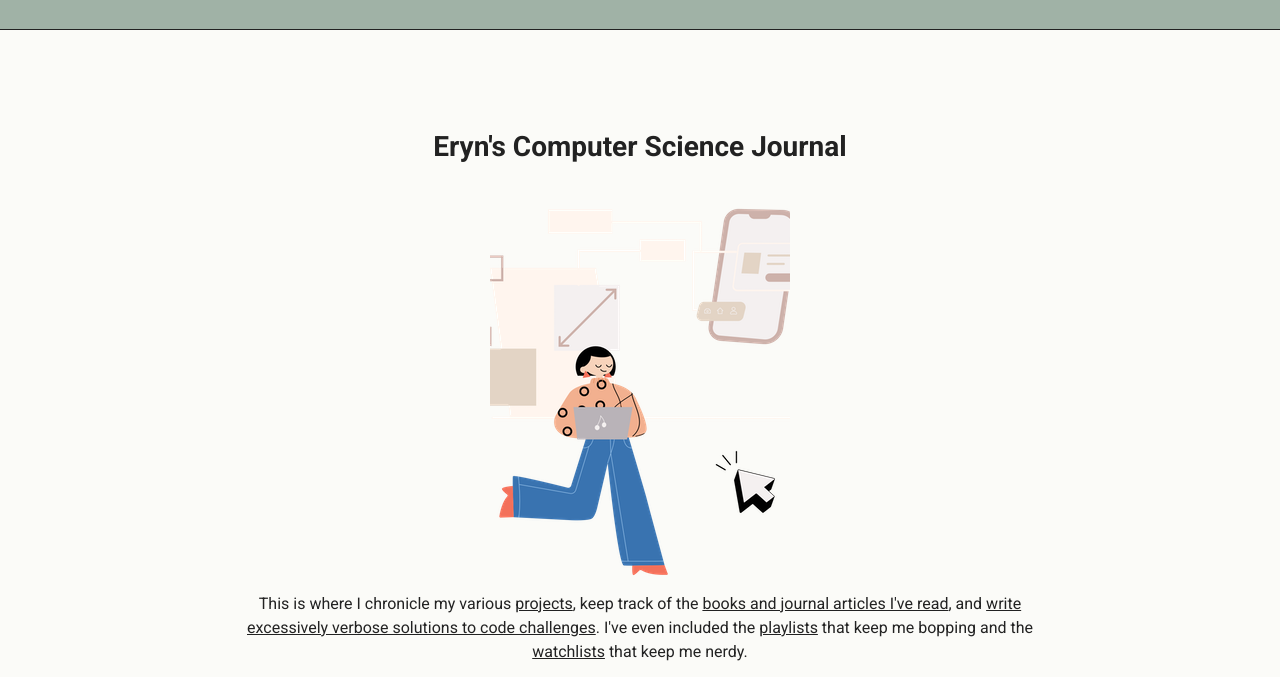
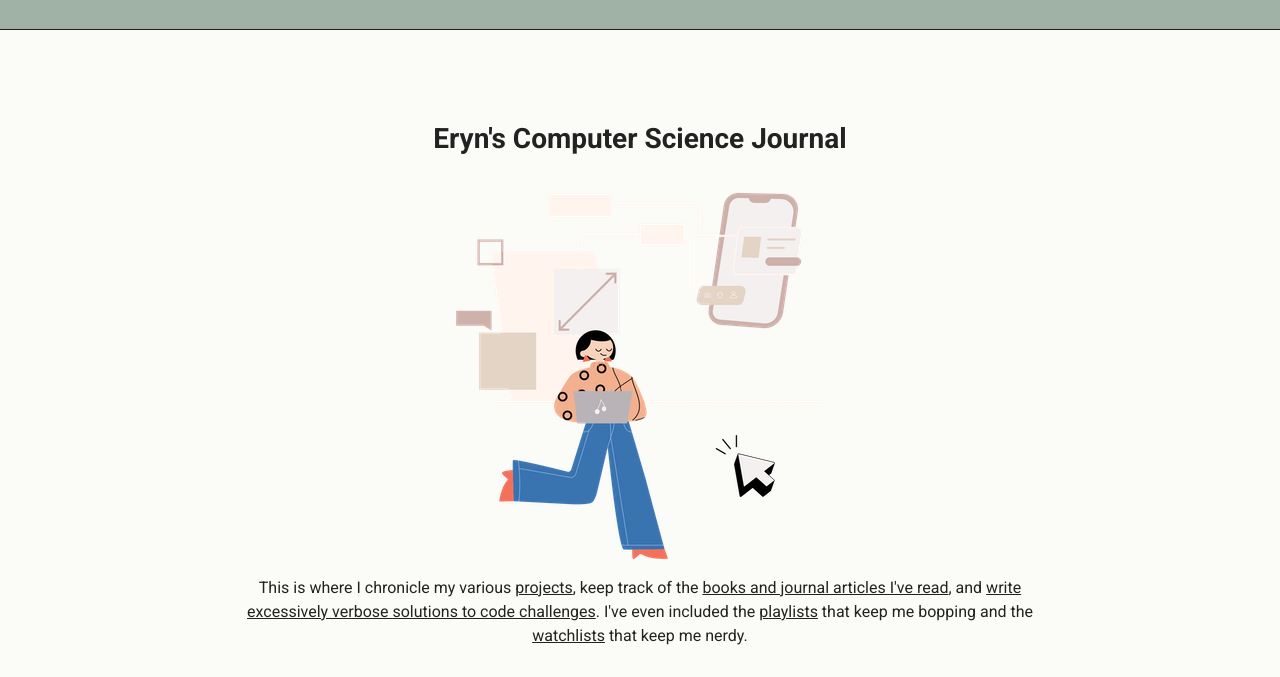
Before and after one commit to ekelseya/personal-website, an Eleventy site: page index.njk in a window 1280 px wide. Shown: the part 83-760 px from the top of the page. Built offline with nearby package versions, Linux system fonts and the light colour scheme; Eleventy itself is replaced by a stand-in of ours; files that its build step writes are made by us from their sources.

Commit message:
Header image style tweaks
Change styles to limit distortion on resize

```diff
--- a/building.njk
+++ b/building.njk
@@ -6,7 +6,7 @@ eleventyExcludeFromCollections: true
 <div class="greeting">
   <h1>My Projects</h1>
   {% if 'page-' not in page.url %}
-    <div id="feedback"></div>
+    <img class="secondary" alt="Cool Kids Illustration by Irene Falgueras." src="/img/CoolKidsFeedback.png">
   {% endif %}
 </div>
 
--- a/css/styles.css
+++ b/css/styles.css
@@ -85,7 +85,7 @@ article {
 
 h1 {
   margin: auto;
-  padding: 1.5rem 0;
+  padding: 1rem 0;
   font-size: 1.75rem;
 }
 
@@ -400,19 +400,14 @@ svg {
   text-align: center;
 }
 
+.greeting .primary {
+  height: 400px;
+  max-width: 500px;
+}
+
 .greeting .secondary {
   height: 269px;
-}
-
-#hightech {
-  margin: auto;
-  height: 400px;
-  max-width: 300px;
-  background-position: 50% 50%;
-  background-repeat: no-repeat;
-  background-size: cover;
-  background-image: url(../img/CoolKidsHighTech.png);
-
+  max-width: 500px;
 }
 
 .breadcrumbs {
--- a/index.njk
+++ b/index.njk
@@ -14,7 +14,7 @@ permalink: "{% if pagination.pageNumber > 0 %}page-{{ pagination.pageNumber + 1
 <div class="greeting">
   <h1>Eryn's Computer Science Journal</h1>
   {% if 'page-' not in page.url %}
-    <div id="hightech"></div>
+    <img class="primary" alt="Cool Kids Illustration by Irene Falgueras." src="/img/CoolKidsHighTech.png">
     <p>
       This is where I chronicle my various <a href="/building">projects</a>, keep track of
       the <a href="/reading">books and journal articles I've read</a>, and <a href="/writing">write excessively verbose
```
